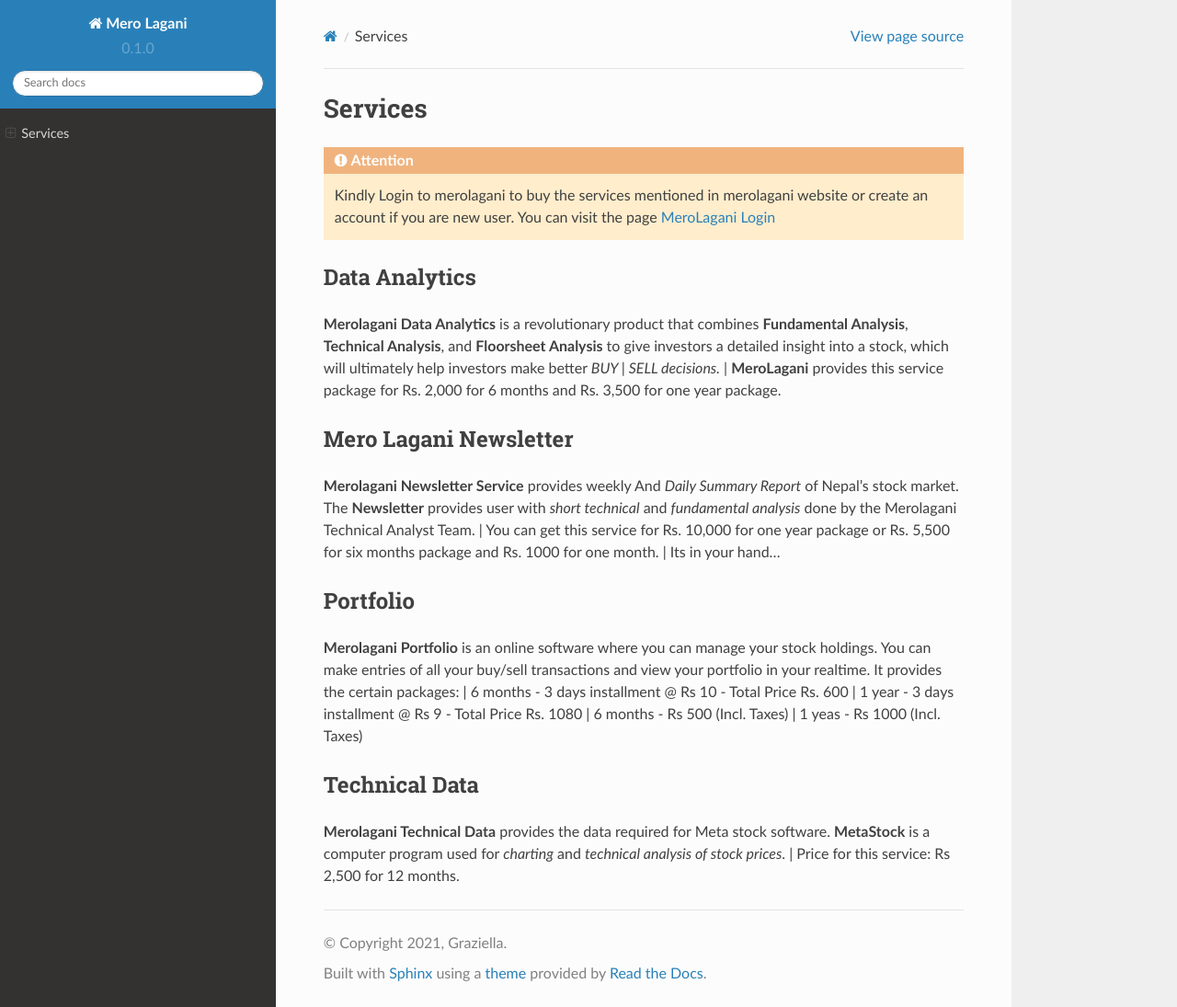
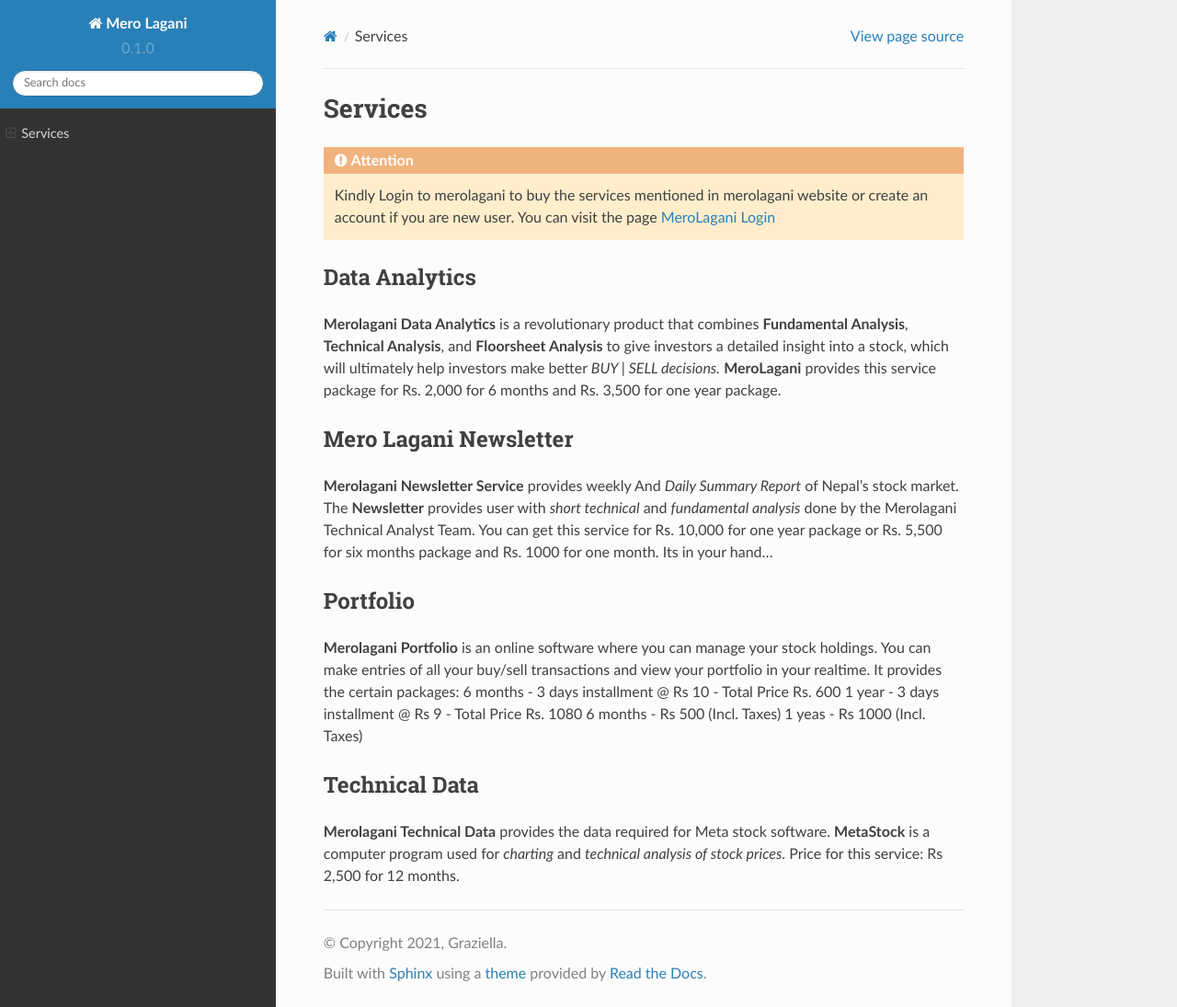
Before and after one commit to Aamosh12/Project, a Sphinx documentation site: the page built from docs/source/services.rst, in a window 1280 px wide and 1095 px high. Shown: the whole window at 92% size. Built offline with Sphinx 7.4.7 and the Read the Docs theme 2.0.0, drawn with Linux system fonts in a browser that asks for light colours.

Commit message:
Removed line blocks

```diff
--- a/docs/source/services.rst
+++ b/docs/source/services.rst
@@ -12,15 +12,15 @@
 **Merolagani Data Analytics** is a revolutionary product that combines **Fundamental Analysis**, **Technical Analysis**, and **Floorsheet Analysis**
 to give investors a detailed insight into a stock,
 which will ultimately help investors make better *BUY | SELL decisions.*
-| **MeroLagani** provides this service package for Rs. 2,000 for 6 months and Rs. 3,500 for one year package.
+**MeroLagani** provides this service package for Rs. 2,000 for 6 months and Rs. 3,500 for one year package.
 
 Mero Lagani Newsletter
 ----------------------
 
 **Merolagani Newsletter Service** provides weekly And *Daily Summary Report* of Nepal’s stock market.
 The **Newsletter** provides user with *short technical* and *fundamental analysis* done by the Merolagani Technical Analyst Team.
-| You can get this service for Rs. 10,000 for one year package or Rs. 5,500 for six months package and Rs. 1000 for one month.
-| Its in your hand...
+You can get this service for Rs. 10,000 for one year package or Rs. 5,500 for six months package and Rs. 1000 for one month.
+Its in your hand...
 
 Portfolio
 ---------
@@ -28,14 +28,14 @@
 **Merolagani Portfolio** is an online software where you can manage your stock holdings.
 You can make entries of all your buy/sell transactions and view your portfolio in your realtime.
 It provides the certain packages:
-| 6 months - 3 days installment @ Rs 10 - Total Price Rs. 600
-| 1 year - 3 days installment @ Rs 9 - Total Price Rs. 1080
-| 6 months - Rs 500 (Incl. Taxes)
-| 1 yeas - Rs 1000 (Incl. Taxes)
+6 months - 3 days installment @ Rs 10 - Total Price Rs. 600
+1 year - 3 days installment @ Rs 9 - Total Price Rs. 1080
+6 months - Rs 500 (Incl. Taxes)
+1 yeas - Rs 1000 (Incl. Taxes)
 
 Technical Data
 --------------
 
 **Merolagani Technical Data** provides the data required for Meta stock software.
 **MetaStock** is a computer program used for *charting* and *technical analysis of stock prices*.
-| Price for this service: Rs 2,500 for 12 months.
+Price for this service: Rs 2,500 for 12 months.
```
